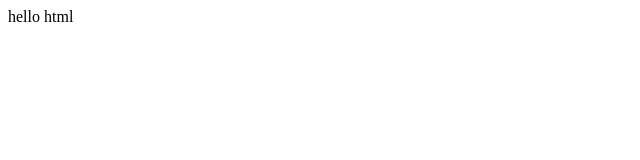
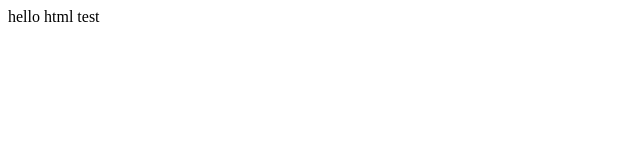
Before and after one commit to facutk/hello-html, a website: page index.html in a window 1280 px wide. Shown: the full height of the page, 0-640 px from the left. Drawn offline with Linux system fonts and the light colour scheme.

Commit message:
publish-to-docker

```diff
--- a/index.html
+++ b/index.html
@@ -1,5 +1,5 @@
 <html>
 <body>
-hello html
+hello html test
 </body>
 </html>
```
Also changed, not shown: .github/workflows/publish-to-docker.yaml (added).
